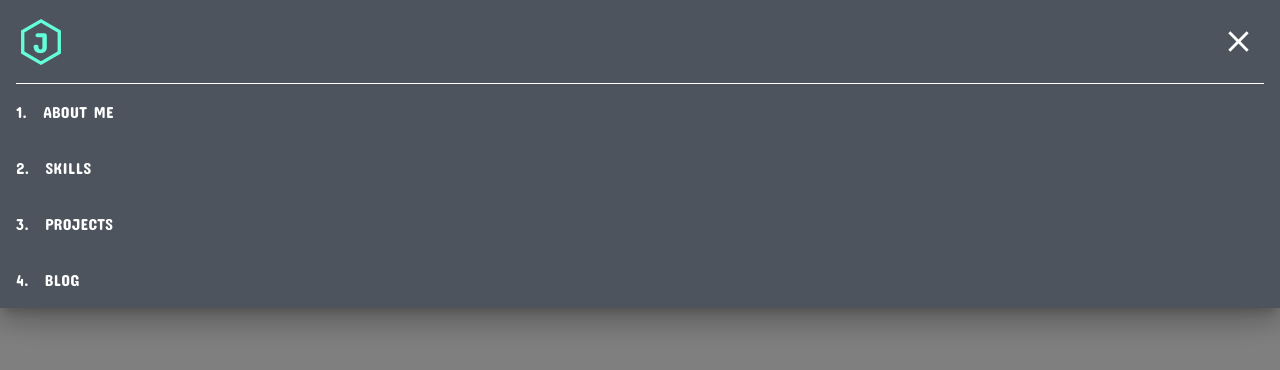
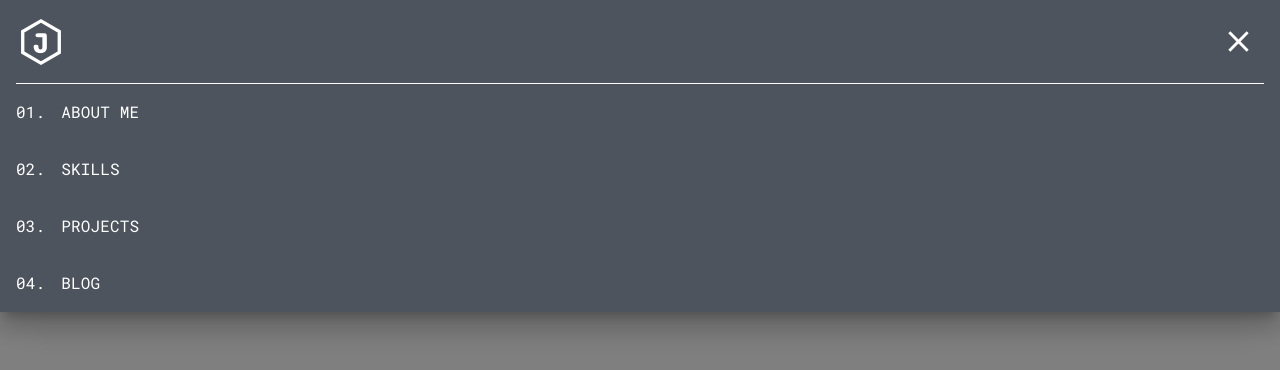
Before and after one commit to JasonXB/Portfolio-page, a Next.js app: page / in a window 1280 px wide. Shown: the top 370 px of the page. Built offline with nearby package versions, Linux system fonts and the light colour scheme.

Commit message:
Applied global fonts

```diff
--- a/src/custom-components/thinLogo.js
+++ b/src/custom-components/thinLogo.js
@@ -1,7 +1,8 @@
 import React from "react";
-import Box from '@mui/material/Box';
+import Box from "@mui/material/Box";
 
-function Icon() {
+function Icon(props) {
+  const { color } = props; // can use alt color using props
   return (
     <Box sx={{ width: "50px", height: "50px" }}>
       <svg
@@ -12,7 +13,7 @@ function Icon() {
       >
         <path
           fillOpacity="0"
-          stroke="#64ffda"
+          stroke={color || "#64ffda"}
           strokeWidth="3"
           d="M0 -18.990431L16.446195 -9.495216 16.446195 9.495215 0 18.990431 -16.446195 9.495215 -16.446195 -9.495216 0 -18.990431z"
           transform="translate(22.5 22.5)"
@@ -29,7 +30,7 @@ function Icon() {
           <tspan y="0"> </tspan>
         </text>
         <text
-          fill="#64ffda"
+          fill={color || "#64ffda"}
           strokeMiterlimit="1"
           strokeWidth="0"
           dx="0"
--- a/src/sub-blocks/Navbar_mobile.js
+++ b/src/sub-blocks/Navbar_mobile.js
@@ -2,20 +2,18 @@ import * as React from "react";
 import AppBar from "@mui/material/AppBar";
 import Toolbar from "@mui/material/Toolbar";
 import { Typography, Box, Stack, Divider, Link } from "@mui/material";
-import Button from "@mui/material/Button";
 import IconButton from "@mui/material/IconButton";
 import MenuIcon from "@mui/icons-material/Menu";
 import ThinLogo from "../custom-components/thinLogo";
-import BoldLogo from "../custom-components/boldLogo";
 import { mxn } from "../../styles/mixins";
 import Drawer from "@mui/material/Drawer";
 import CloseIcon from "@mui/icons-material/Close";
 import SliderAnchor from "../custom-components/reusable/SliderAnchor";
+
 export default function ButtonAppBar() {
   // Control whether sliding menu is open or not using state
   const [drawer, setDrawer] = React.useState(true);
   const toggleDrawer = () => setDrawer(!drawer);
-
 
   return (
     <Box sx={styles.spaceBetween}>
@@ -42,20 +40,21 @@ export default function ButtonAppBar() {
         >
           <Stack sx={(mui) => styles.sliderMenu(mui)}>
             <Box sx={{ ...mxn.flexRow, justifyContent: "space-between" }}>
-              <ThinLogo />
+              <ThinLogo color="white" />
               <IconButton
                 aria-label="escape"
                 onClick={() => toggleDrawer()}
-                sx={(mui) => ({ color: 'white' })}
+                sx={(mui) => ({ color: "white" })}
               >
                 <CloseIcon fontSize="large" />
               </IconButton>
             </Box>
             <Divider sx={{ ...styles.divider }} />
-            <SliderAnchor num="1" href="#about_me" txt="ABOUT ME" />
-            <SliderAnchor num="2" href="#skills" txt="SKILLS" />
-            <SliderAnchor num="3" href="#projects" txt="PROJECTS" />
-            <SliderAnchor num="4" href="#blog" txt="BLOG" />
+            <SliderAnchor num="01" href="#about_me" txt="ABOUT ME" />
+            <SliderAnchor num="02" href="#skills" txt="SKILLS" />
+            <SliderAnchor num="03" href="#projects" txt="PROJECTS" />
+            {/* //! write a blog and link to it here */}
+            <SliderAnchor num="04" href="#blog" txt="BLOG" />
           </Stack>
         </Drawer>
       </AppBar>
@@ -83,6 +82,6 @@ const styles = {
 
   divider: {
     borderColor: "white",
-    pt:2
+    pt: 2,
   },
 };
--- a/styles/globals.css
+++ b/styles/globals.css
@@ -1,7 +1,6 @@
-@import url("https://fonts.googleapis.com/css2?family=Concert+One&family=Fira+Code:wght@400;500;600;700&family=Roboto+Mono:wght@400;500;600;700&family=Roboto:wght@400;500;700;900&display=swap");
+@import url("https://fonts.googleapis.com/css2?family=Concert+One&family=Roboto+Mono:wght@400;500;600;700&family=Roboto:wght@400;500;700;900&display=swap");
 /*
-font-family: 'Fira Code', monospace;    COMPUTER TEXT
-font-family: 'Roboto Mono', monospace;  ALT COMPUTER TEXT
+font-family: 'Roboto Mono', monospace;  COMPUTER TEXT
 
 font-family: 'Concert One', cursive;    LOGO TEXT
 font-family: 'Roboto', sans-serif;      REGULAR TEXT
@@ -9,7 +8,10 @@ font-family: 'Roboto', sans-serif;      REGULAR TEXT
 
 * {
   box-sizing: border-box;
-  font-family: "Concert One", cursive;
+  font-family: "Roboto", sans-serif;
+}
+span {
+  font-family: "Roboto Mono", monospace;
 }
 html {
   margin: 0;
@@ -17,14 +19,18 @@ html {
 body {
   margin: 0;
   overflow-x: hidden;
-  background: #3c577f
+  background: #3c577f;
 }
 a {
   color: inherit;
   text-decoration: none;
 }
 p {
-  color: rgb(204, 214, 246)
+  color: rgb(204, 214, 246);
+}
+/* prettier-ignore*/
+svg, path, text, tspan {
+  font-family: "Concert One", cursive; /* font for J logo*/
 }
 /* DIM IMAGE BRIGHTNESS FOR HOVERED IMAGES */
 .darken {
```
